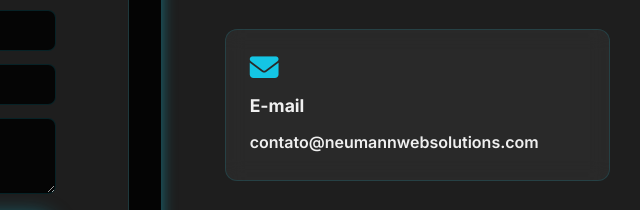
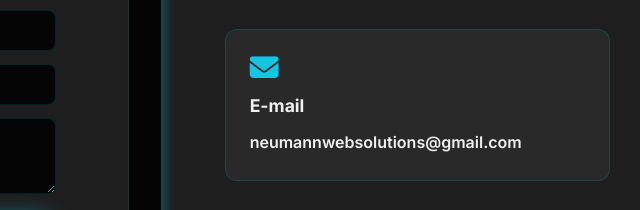
Before and after one commit to GeovaniNeumann/NeumannWebSolutions, a plain HTML site: page index.html in a window 1280 px wide. Shown: the part 4823-5033 px from the top of the page, 640-1280 px from the left. Drawn offline with Linux system fonts and the light colour scheme.

Commit message:
atualização

```diff
--- a/index.html
+++ b/index.html
@@ -228,7 +228,7 @@
                 <div class="detail-item">
                     <i class="fas fa-envelope"></i>
                     <h4>E-mail</h4>
-                    <a href="mailto:contato@neumannwebsolutions.com">contato@neumannwebsolutions.com</a>
+                    <a href="mailto:contato@neumannwebsolutions.com">neumannwebsolutions@gmail.com</a>
                 </div>
                 <div class="detail-item">
                     <i class="fas fa-clock"></i>
```
